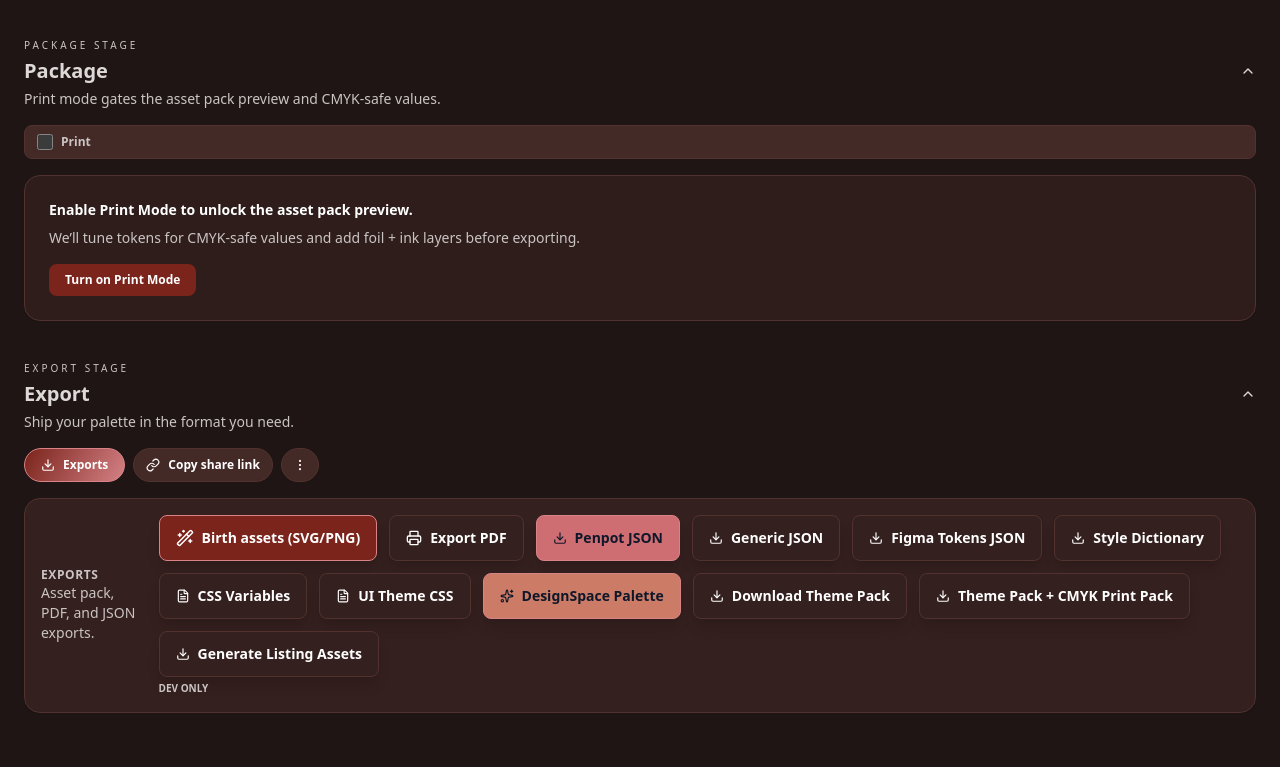
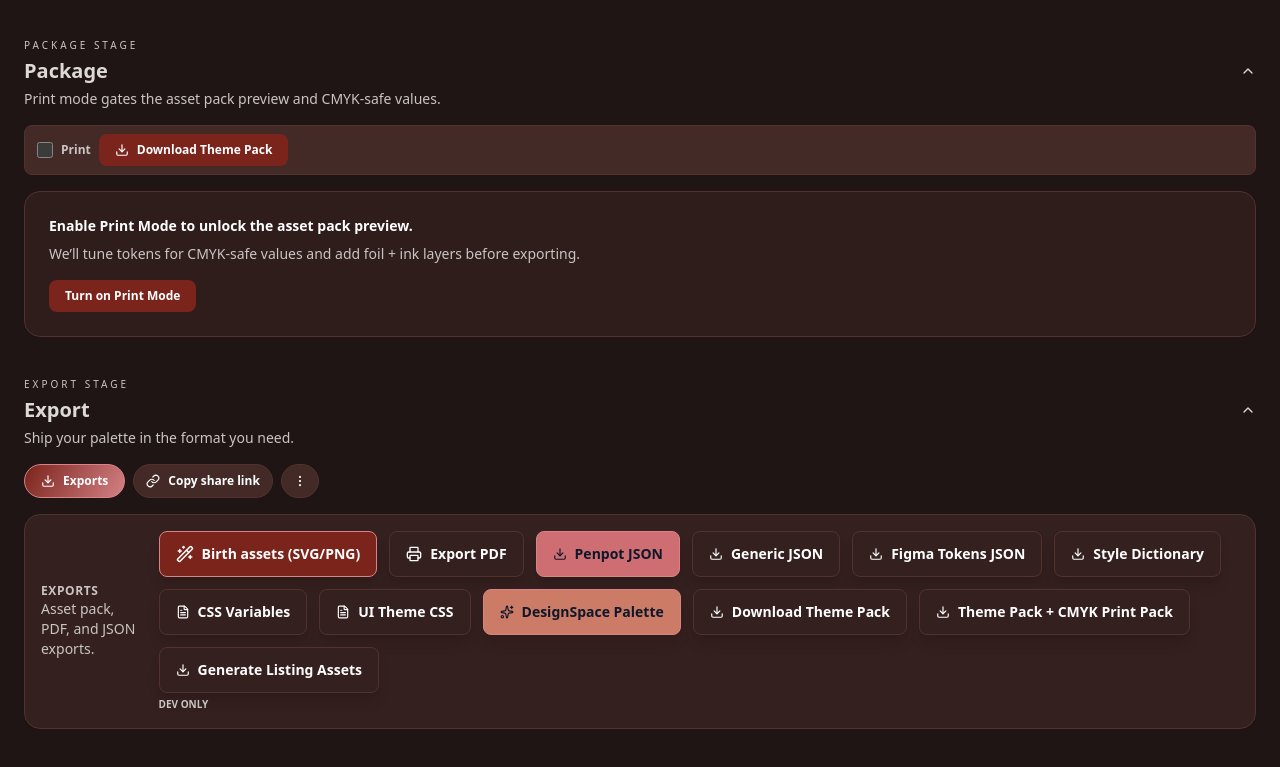
Before and after one commit to maplebakin/palette, a React (Vite) app in the folder token-gen/: page / in a window 1280 px wide. Shown: the part 5248-6015 px from the top of the page. Built offline with nearby package versions, Linux system fonts and the light colour scheme.

Commit message:
Expose theme pack download in package stage

```diff
--- a/token-gen/src/components/app/PaletteWorkspace.jsx
+++ b/token-gen/src/components/app/PaletteWorkspace.jsx
@@ -117,6 +117,7 @@
         primaryTextColor={controller.primaryTextColor}
         printAssetPack={controller.printAssetPack}
         canvaPrintHexes={controller.canvaPrintHexes}
+        onDownloadThemePack={controller.handleDownloadThemePack}
       />
 
       {controller.isDev && (
--- a/token-gen/src/components/stages/PackageStage.jsx
+++ b/token-gen/src/components/stages/PackageStage.jsx
@@ -1,5 +1,5 @@
 import React from 'react';
-import { Palette, Printer } from 'lucide-react';
+import { Download, Palette, Printer } from 'lucide-react';
 import ColorSwatch from '../ColorSwatch';
 import { StageSection } from './StageLayout';
 
@@ -11,6 +11,7 @@
   primaryTextColor,
   printAssetPack,
   canvaPrintHexes,
+  onDownloadThemePack,
 }) => (
   <StageSection id="package" title="Package" subtitle="Print mode gates the asset pack preview and CMYK-safe values." collapsible>
     <section
@@ -32,6 +33,21 @@
             />
             Print
           </label>
+          {onDownloadThemePack && (
+            <button
+              type="button"
+              onClick={onDownloadThemePack}
+              className="flex items-center gap-2 px-4 py-2 rounded-lg text-xs font-bold hover:-translate-y-[1px] transition shadow"
+              style={{
+                backgroundColor: tokens.brand.primary,
+                color: primaryTextColor,
+                boxShadow: `0 12px 30px -20px ${tokens.brand.primary}`,
+              }}
+            >
+              <Download size={14} />
+              Download Theme Pack
+            </button>
+          )}
         </div>
         <div className="space-y-4">
           {printMode ? (
--- a/token-gen/src/hooks/useAppController.js
+++ b/token-gen/src/hooks/useAppController.js
@@ -1417,7 +1417,6 @@
   }, [displayThemeName, isDev, notify, paletteState.baseColor, paletteState.mode, paletteState.themeMode, setStatusMessage, tokens]);
 
   const handleDownloadThemePack = useCallback(async () => {
-    if (!isDev) return;
     if (typeof Blob === 'undefined') {
       notify('File export is not supported in this browser', 'error');
       return;
@@ -1444,7 +1443,6 @@
     currentTheme,
     displayThemeName,
     finalTokens,
-    isDev,
     isDark,
     notify,
     paletteState.baseColor,
```
Also changed, not shown: 1 other file (tests, documents, lock files or other folders).
